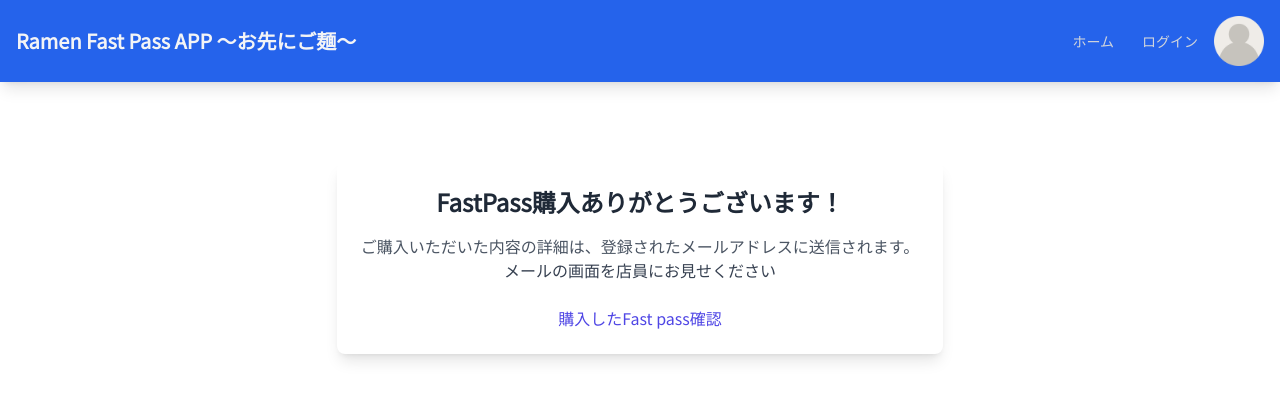
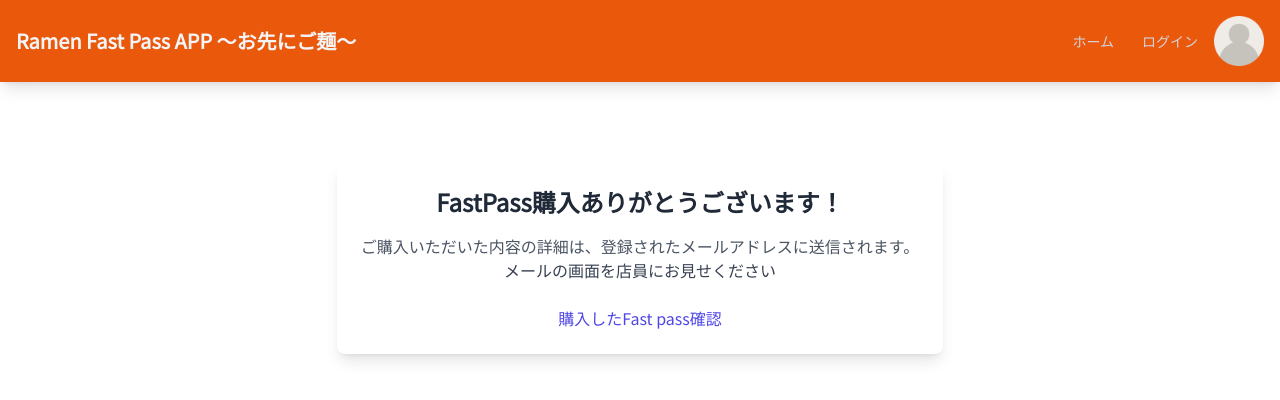
Before and after one commit to sd08051sd08051/FastPass2, a Next.js app: page /book/checkout-success in a window 1280 px wide. Shown: the top 400 px of the page. Built offline with nearby package versions, Linux system fonts and the light colour scheme; no server answers.

Commit message:
コメント

```diff
--- a/app/api/auth/[...nextauth]/route.ts
+++ b/app/api/auth/[...nextauth]/route.ts
@@ -1,5 +1,8 @@
+// 認証のオプションをインポート
+
 import { nextAuthOptions } from "@/app/lib/next-auth/options";
 import NextAuth from "next-auth/next";
-
+// 認証関連の構成や処理;
 const handler = NextAuth(nextAuthOptions);
 export { handler as GET, handler as POST };
+// 他のモジュールで認証ハンドラーをGETやPOSTできるようにするもの
--- a/app/components/Header.tsx
+++ b/app/components/Header.tsx
@@ -12,7 +12,7 @@ const Header = async () => {
   // console.log(user);
 
   return (
-    <header className="bg-blue-600 text-gray-100 shadow-lg">
+    <header className="bg-orange-600 text-gray-100 shadow-lg">
       <nav className="flex items-center justify-between p-4">
         <Link href={"/"} className="text-xl font-bold">
           Ramen Fast Pass APP 〜お先にご麺〜
--- a/app/loading.tsx
+++ b/app/loading.tsx
@@ -1,3 +1,5 @@
+// ローディングスピナーのコンポーネント
+
 "use client";
 
 import React from "react";
```
Also changed, not shown: app/page.tsx (+6 -1 lines).
